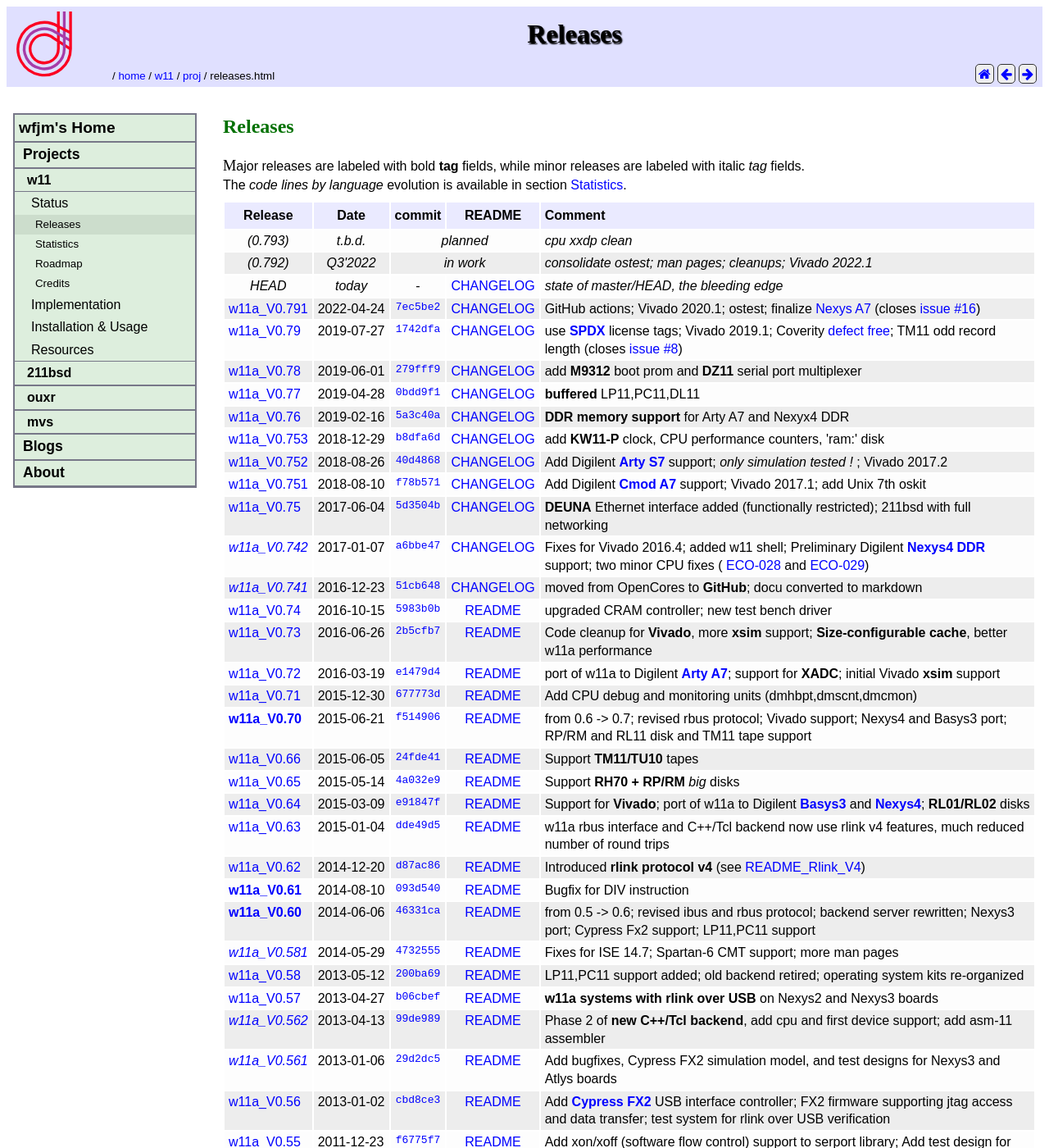
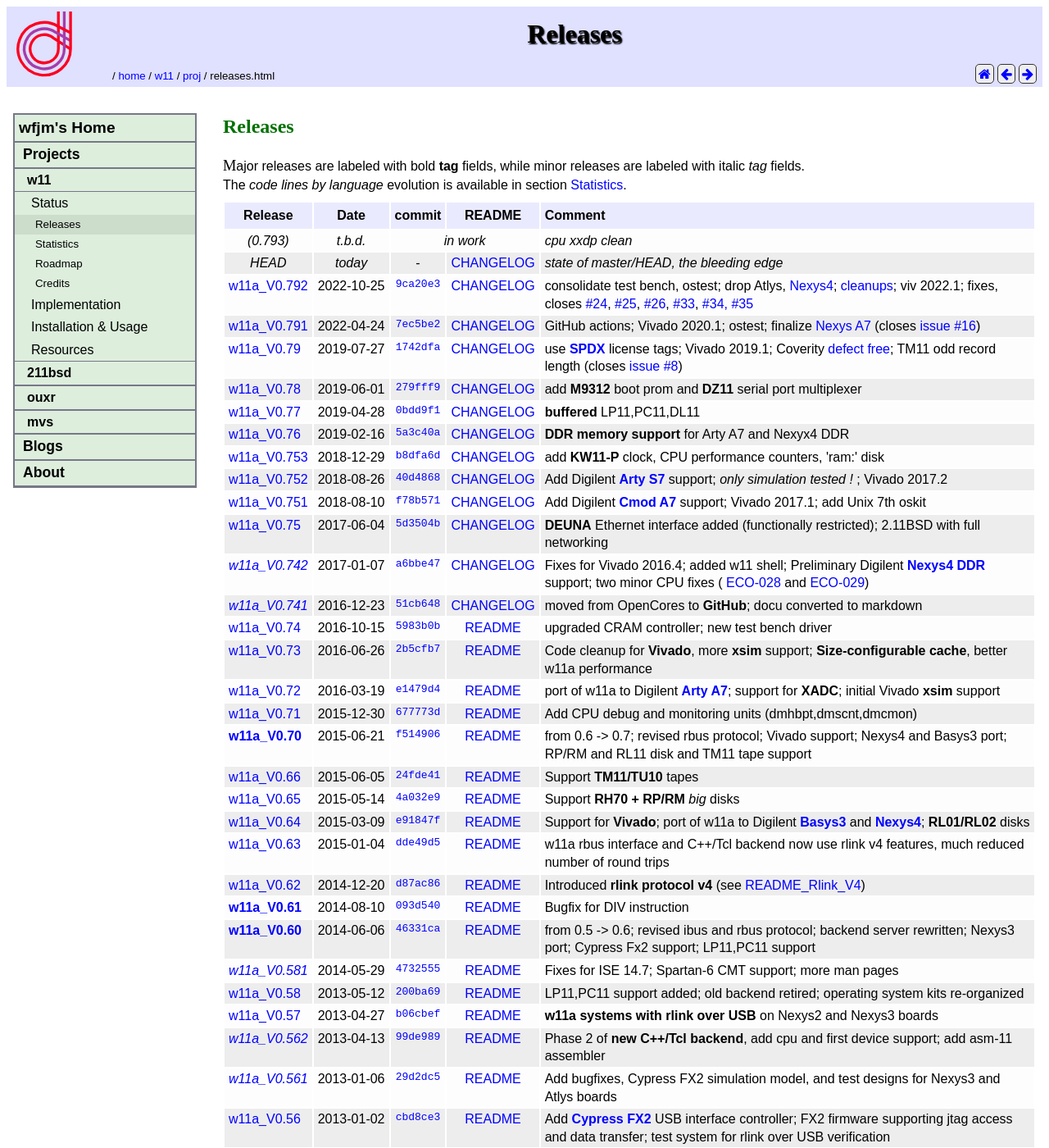
Before and after one commit to wfjm/wfjm.github.io, a Jekyll site: the page built from home/w11/proj/releases.html, in a window 1280 px wide and 1400 px high. Shown: the whole window at 82% size. Built offline with Jekyll 4.4.1, drawn with Linux system fonts in a browser that asks for light colours; some of the changed text lies outside the part shown.

Commit message:
add V0.792 release

```diff
--- a/home/w11/proj/releases.html
+++ b/home/w11/proj/releases.html
@@ -2,7 +2,7 @@
 title: "Releases"
 #
 my:
-  changedate: 2022-10-05
+  changedate: 2022-10-25
 #
   future:
 #  - tag: 0.84
@@ -31,21 +31,35 @@ my:
 #    txt: 'DEUNA buffer chaining; oskit update; ouxr update'
   - tag: 0.793
     dat: t.b.d.
-    com: planned
+    com: in work
     txt: 'cpu xxdp clean'
-  - tag: 0.792
-    dat: Q3'2022
-    com: in work
-    txt: 'consolidate ostest; man pages; cleanups; Vivado 2022.1'
 #
   releases:
+  - tag: w11a_V0.792
+    dat: 2022-10-25
+    typ: no
+    com: 9ca20e39ac96198040c792a1e263f021873fa7ab
+    txt: 'consolidate test bench, ostest; drop Atlys,
+         <a href="https://wfjm.github.io/blogs/w11/2019-07-27-nexys4-obituary.html">Nexys4</a>;
+         <a href="https://wfjm.github.io/blogs/w11/2022-08-18-on-segments-and-pages.html">cleanups</a>;
+         viv 2022.1; fixes, closes
+         <a href="https://github.com/wfjm/w11/issues/24">#24</a>,
+         <a href="https://github.com/wfjm/w11/issues/25">#25</a>,
+         <a href="https://github.com/wfjm/w11/issues/26">#26</a>,
+         <a href="https://github.com/wfjm/w11/issues/33">#33</a>,
+         <a href="https://github.com/wfjm/w11/issues/34">#34,
+         <a href="https://github.com/wfjm/w11/issues/35">#35</a>'
+    fil: doc/CHANGELOG.md
+    nam: CHANGELOG
   - tag: w11a_V0.791
     dat: 2022-04-24
     typ: no
     com: 7ec5be2a306302fa134c1f6b898bdafce3bc2d54
     fil: doc/CHANGELOG.md
     nam: CHANGELOG
-    txt: 'GitHub actions; Vivado 2020.1; ostest; finalize <a href="/home/w11/inst/boards.html#digi_nexysa7">Nexys A7</a> (closes <a href="https://github.com/wfjm/w11/issues/16">issue #16</a>)'
+    txt: 'GitHub actions; Vivado 2020.1; ostest; finalize
+         <a href="/home/w11/inst/boards.html#digi_nexysa7">Nexys A7</a>
+         (closes <a href="https://github.com/wfjm/w11/issues/16">issue #16</a>)'
 
   - tag: w11a_V0.79
     dat: 2019-07-27
@@ -53,7 +67,12 @@ my:
     com: 1742dfab4cb26c748ef98cf47632e457d6f41b66
     fil: doc/CHANGELOG.md
     nam: CHANGELOG
-    txt: 'use <b><a href="https://wfjm.github.io/blogs/w11/2019-07-21-spdx.html">SPDX</a></b> license tags; Vivado 2019.1; Coverity <a href="https://wfjm.github.io/blogs/w11/2019-06-14-coverity-fixes-done.html">defect free</a>; TM11 odd record length (closes <a href="https://github.com/wfjm/w11/issues/8">issue #8</a>)'
+    txt: 'use <b><a href="https://wfjm.github.io/blogs/w11/2019-07-21-spdx.html">SPDX</a></b>
+         license tags; Vivado 2019.1;
+         Coverity <a href="https://wfjm.github.io/blogs/w11/2019-06-14-coverity-fixes-done.html">defect
+           free</a>;
+         TM11 odd record length
+         (closes <a href="https://github.com/wfjm/w11/issues/8">issue #8</a>)'
 
   - tag: w11a_V0.78
     dat: 2019-06-01
@@ -93,7 +112,8 @@ my:
     com: 40d48680e91ea7f710abdb609f5df258ced3efab
     fil: doc/CHANGELOG.md
     nam: CHANGELOG
-    txt: Add Digilent <a href="/home/w11/inst/boards.html#digi_artys7"><b>Arty S7</b></a> support; <i>only simulation tested !</i> ; Vivado 2017.2
+    txt: Add Digilent <a href="/home/w11/inst/boards.html#digi_artys7"><b>Arty S7</b></a> support;
+         <i>only simulation tested !</i> ; Vivado 2017.2
 
   - tag: w11a_V0.751
     dat: 2018-08-10
@@ -101,7 +121,8 @@ my:
     com: f78b5715c6babd4e907c0f8cc6cb6842e2b4a4d5
     fil: doc/CHANGELOG.md
     nam: CHANGELOG
-    txt: Add Digilent <a href="/home/w11/inst/boards.html#digi_cmoda7"><b>Cmod A7</b></a> support; Vivado 2017.1; add Unix 7th oskit
+    txt: Add Digilent <a href="/home/w11/inst/boards.html#digi_cmoda7"><b>Cmod A7</b></a> support;
+         Vivado 2017.1; add Unix 7th oskit
 
   - tag: w11a_V0.75
     dat: 2017-06-04
@@ -109,7 +130,7 @@ my:
     com: 5d3504b01ab921b336736c17bbe79d408ff231c0
     fil: doc/CHANGELOG.md
     nam: CHANGELOG
-    txt: <b>DEUNA</b> Ethernet interface added (functionally restricted); 211bsd with full networking
+    txt: <b>DEUNA</b> Ethernet interface added (functionally restricted); 2.11BSD with full networking
 
   - tag: w11a_V0.742
     dat: 2017-01-07
```
Also changed, not shown: other parts of home/w11/proj/releases.html (+2 -2 lines), home/w11/proj/statistics.html (+8 -1 lines).
